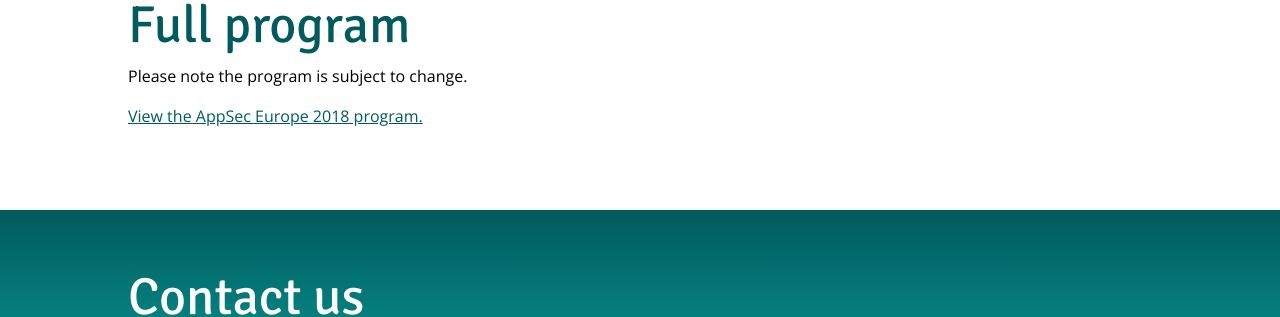
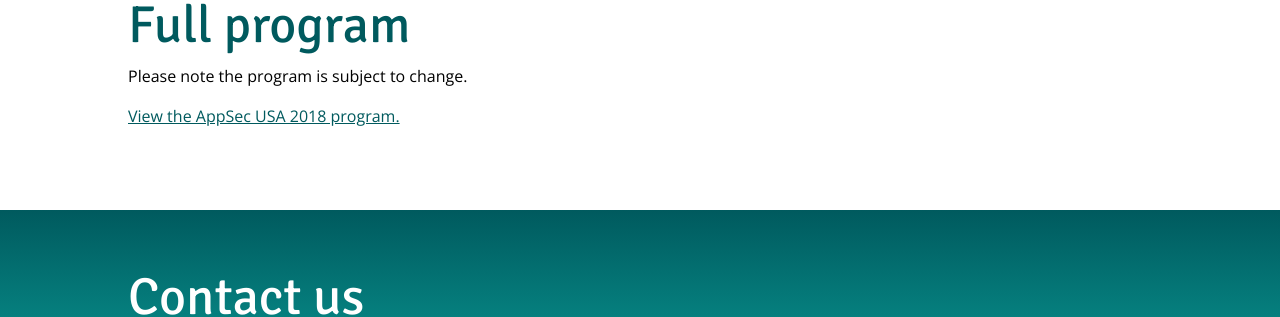
Before and after one commit to OWASP/AppSecUSA2018, a Jekyll site: the page built from program/index.md, in a window 1280 px wide. Shown: the part 190-507 px from the top of the page. Built offline with Jekyll 4.4.1, drawn with Linux system fonts in a browser that asks for light colours; a script that is not in the unit is left out.

Commit message:
Europe -> USA

```diff
--- a/program/index.md
+++ b/program/index.md
@@ -6,4 +6,4 @@ title: Full program
 
 Please note the program is subject to change.
 
-<a id="sched-embed" href="https://appsecus2018.sched.com/">View the AppSec Europe 2018 program.</a><script type="text/javascript" src="//appsecus2018.sched.com/js/embed.js"></script>
+<a id="sched-embed" href="https://appsecus2018.sched.com/">View the AppSec USA 2018 program.</a><script type="text/javascript" src="//appsecus2018.sched.com/js/embed.js"></script>
```
